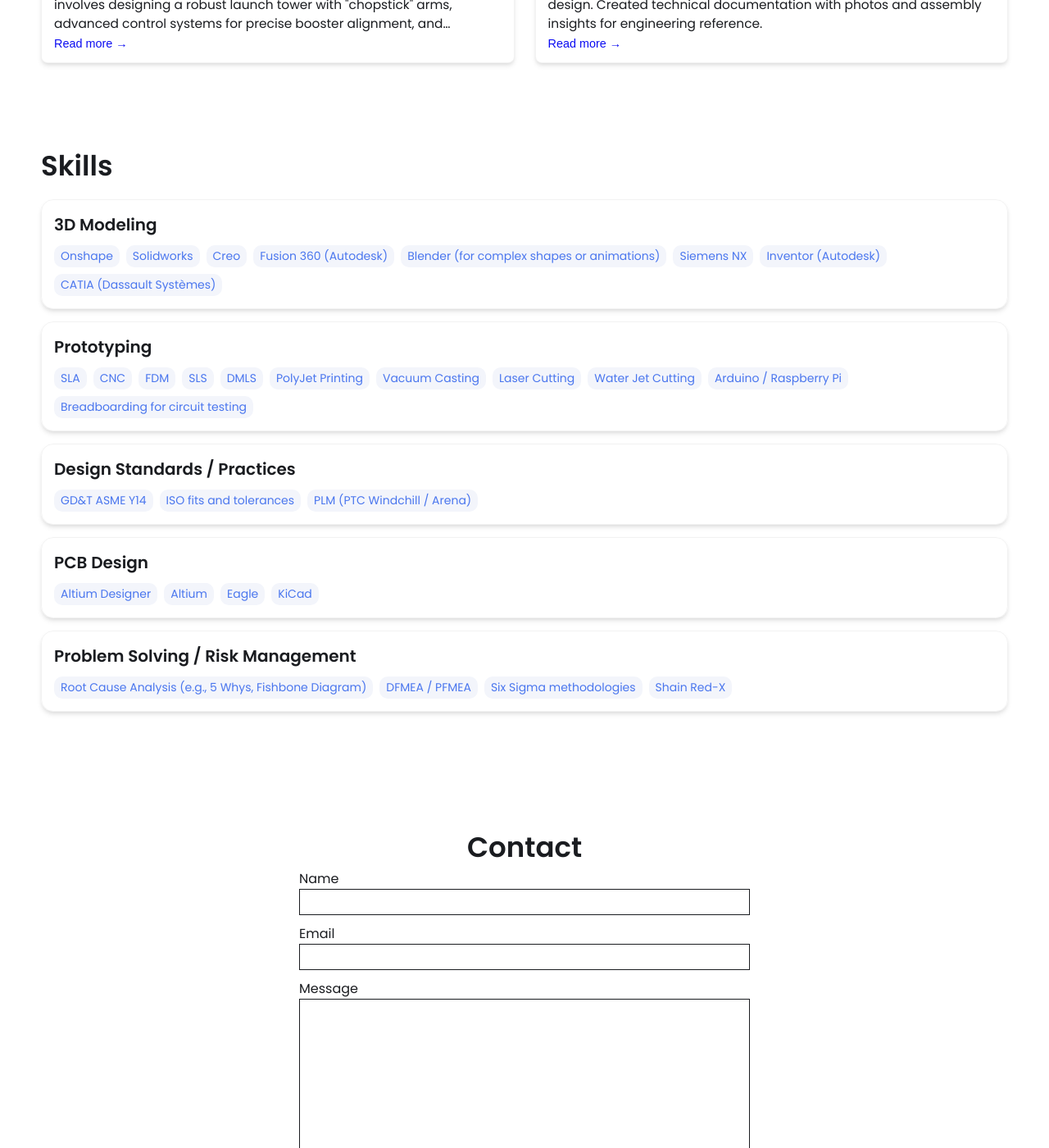
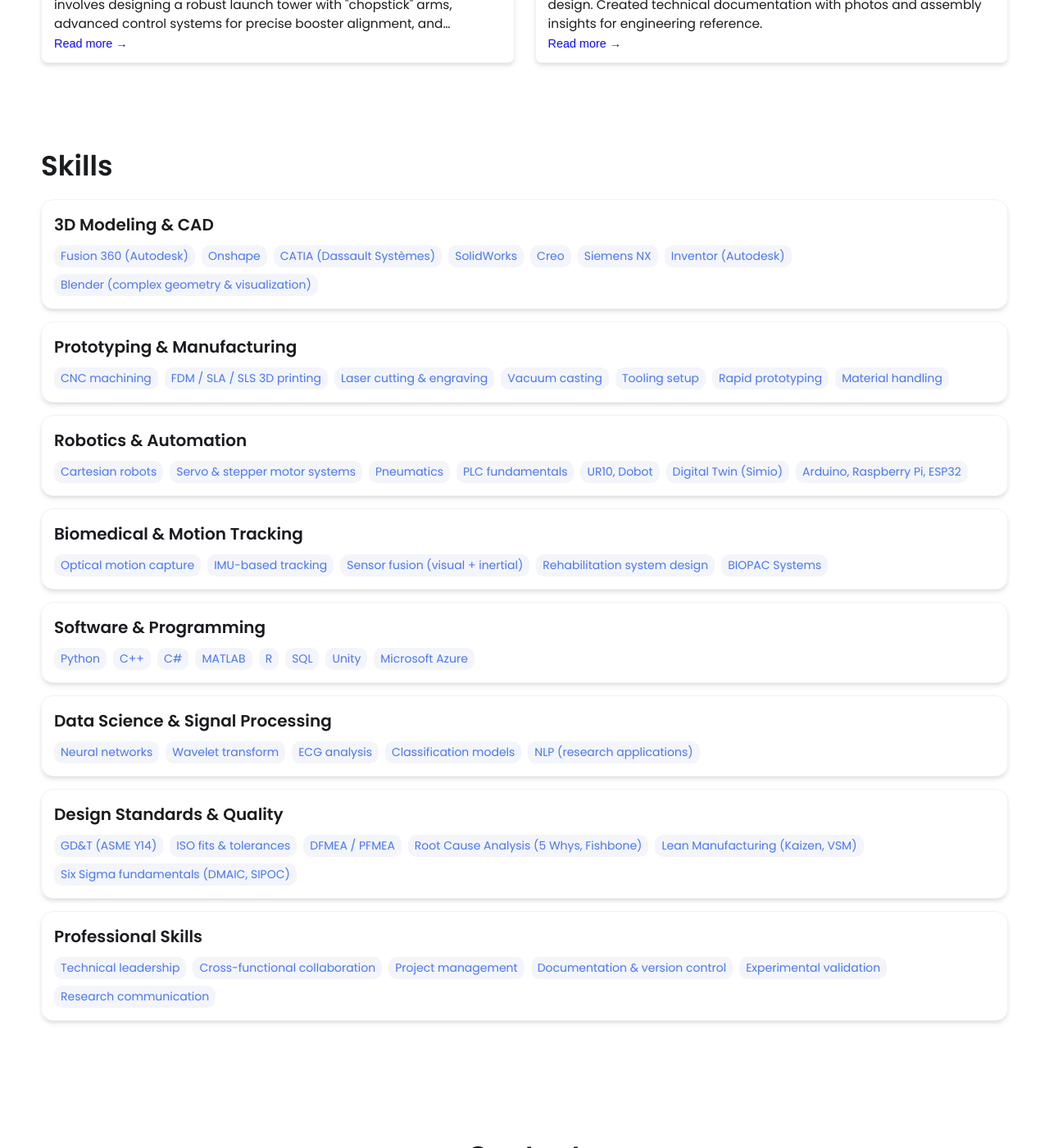
Before and after one commit to CQeynos/CQeynos.github.io, a Jekyll site: the page built from index.html, in a window 1280 px wide and 1400 px high, scrolled down 1449 px. Shown: the whole window at 82% size. Built offline with Jekyll 4.4.1, drawn with Linux system fonts in a browser that asks for light colours; some of the changed text lies outside the part shown.

Commit message:
Update _config.yml

```diff
--- a/_config.yml
+++ b/_config.yml
@@ -1,99 +1,146 @@
 # Welcome to Jekyll!
 #
-# This config file is meant for settings that affect your whole blog, values
-# which you are expected to set up once and rarely edit after that. If you find
-# yourself editing this file very often, consider using Jekyll's data files
-# feature for the data you need to update frequently.
+# Global configuration file for the portfolio site.
+# Edit infrequently; use data files for content that changes often.
 
+# =============================================================================
 # Main Page Setup
+# =============================================================================
 
-title: John Doe's Portfolio # This is what shows up in the tab of the browser
+title: Adam Guangco | Engineering Portfolio
 
+# =============================================================================
+# Hero Section
+# =============================================================================
 
+name: Adam Roscoe Guangco
+headline: Biomedical & Robotics Engineer
+subheadline: Motion tracking, rehabilitation systems, and electromechanical prototyping
+description: >-
+  Manufacturing Engineering Management graduate specializing in Biomedical
+  Engineering. Experienced in designing, prototyping, and validating motion
+  tracking systems, rehabilitation technologies, and robotics-enabled platforms
+  that integrate hardware, software, and human-centered constraints.
 
-# Hero Section
-name: John Doe
-headline: headline message
-description: >- # dont remove this line. this will ignore all new lines until the next section
-  Write an awesome intro and discuss your highlights and qualification. You can edit this
-  line in _config.yml. It will appear in your document head meta (for
-  Google search results) and in your feed.xml site description.
-
-# Place your profile image in /assets/images/profile-image/folder and edit the file name
+# Place your profile image in /assets/images/profile-image/
 profile_image: ./assets/images/profile-image/avatar.jpeg
 
+# =============================================================================
+# Resume
+# =============================================================================
 
-# Link your resume
-# You can place your resume in assets/resume/{resume.pdf or add external link such as pdf saved in google drive
-resume-url: https://drive.google.com/file/d/13Z3duVzh-gguPU5r03oJVEE6rV9rd3DS/view?usp=sharing # or /assets/resume/resume.pdf
+# You may use a local file (e.g. /assets/resume/resume.pdf) or an external link
+resume-url: https://drive.google.com/file/d/13Z3duVzh-gguPU5r03oJVEE6rV9rd3DS/view?usp=sharing
 
+# =============================================================================
+# External Links
+# =============================================================================
 
-# Set up external links - this will show up as small icons next to your name.
+external-links:
+  linkedin: adam-roscoe-guangco
+  github: leea12
+  stackoverflow:
+  medium:
+  x-twitter:
+  threads:
+  instragram:
+  youtube:
+  discord:
+  bluesky:
 
-external-links:    # input only your own url slug. The icons with missing entries will not appear.
-  linkedin: test    # https://www.linkedin.com/in/{your url slug}
-  github: leea12    # https://github.com/{your url slug}
-  stackoverflow: test      # https://stackoverflow.com/users/{your url slug}
-  medium:            # https://medium.com/@{your url slug}
-  x-twitter:   # https://x.com/{your url slug}
-  threads:            # https://threads.net/@{your url slug}
-  instragram:       # https://instagram.com/{your url slug}
-  youtube:           # https://youtube.com/@{your url slug}
-  discord:            # https://discord.com/users/{your url slug}
-  bluesky:           # https://bsky.app/profile/{your url slug}
+# =============================================================================
+# Skills Section
+# =============================================================================
 
+skills:
+  - category: 3D Modeling & CAD
+    tools:
+      - Fusion 360 (Autodesk)
+      - Onshape
+      - CATIA (Dassault Systèmes)
+      - SolidWorks
+      - Creo
+      - Siemens NX
+      - Inventor (Autodesk)
+      - Blender (complex geometry & visualization)
 
-# Skills Section - Add the list of your Skills by categories/tools. The indentation for each level needs to be precise.
-skills:
-  - category: 3D Modeling
+  - category: Prototyping & Manufacturing
     tools:
-    - Onshape
-    - Solidworks
-    - Creo
-    - Fusion 360 (Autodesk)
-    - Blender (for complex shapes or animations)
-    - Siemens NX
-    - Inventor (Autodesk)
-    - CATIA (Dassault Systèmes)
-  - category: Prototyping
+      - CNC machining
+      - FDM / SLA / SLS 3D printing
+      - Laser cutting & engraving
+      - Vacuum casting
+      - Tooling setup
+      - Rapid prototyping
+      - Material handling
+
+  - category: Robotics & Automation
     tools:
-    - SLA
-    - CNC
-    - FDM
-    - SLS
-    - DMLS
-    - PolyJet Printing
-    - Vacuum Casting
-    - Laser Cutting
-    - Water Jet Cutting
-    - Arduino / Raspberry Pi
-    - Breadboarding for circuit testing
-  - category: Design Standards / Practices
+      - Cartesian robots
+      - Servo & stepper motor systems
+      - Pneumatics
+      - PLC fundamentals
+      - UR10, Dobot
+      - Digital Twin (Simio)
+      - Arduino, Raspberry Pi, ESP32
+
+  - category: Biomedical & Motion Tracking
     tools:
-    - GD&T ASME Y14
-    - ISO fits and tolerances
-    - PLM (PTC Windchill / Arena)
-  - category: PCB Design
+      - Optical motion capture
+      - IMU-based tracking
+      - Sensor fusion (visual + inertial)
+      - Rehabilitation system design
+      - BIOPAC Systems
+
+  - category: Software & Programming
     tools:
-    - Altium Designer
-    - Altium
-    - Eagle
-    - KiCad
-  - category: Problem Solving / Risk Management
+      - Python
+      - C++
+      - C#
+      - MATLAB
+      - R
+      - SQL
+      - Unity
+      - Microsoft Azure
+
+  - category: Data Science & Signal Processing
     tools:
-    - Root Cause Analysis (e.g., 5 Whys, Fishbone Diagram)
-    - DFMEA / PFMEA
-    - Six Sigma methodologies
-    - Shain Red-X
+      - Neural networks
+      - Wavelet transform
+      - ECG analysis
+      - Classification models
+      - NLP (research applications)
 
+  - category: Design Standards & Quality
+    tools:
+      - GD&T (ASME Y14)
+      - ISO fits & tolerances
+      - DFMEA / PFMEA
+      - Root Cause Analysis (5 Whys, Fishbone)
+      - Lean Manufacturing (Kaizen, VSM)
+      - Six Sigma fundamentals (DMAIC, SIPOC)
 
-# Contact Form Setup. Setup an account and copy over the key. When someone fills out the form, it will be received in your email.
-formspree-key:   https://formspree.io/f/{8-digit key}
+  - category: Professional Skills
+    tools:
+      - Technical leadership
+      - Cross-functional collaboration
+      - Project management
+      - Documentation & version control
+      - Experimental validation
+      - Research communication
 
+# =============================================================================
+# Contact Form
+# =============================================================================
 
+formspree-key: https://formspree.io/f/{8-digit key}
 
-# Active theme (Updatethis to switch themes). Make sure to keep the indentation the samne.
-colors: # this is the basic theme
+# =============================================================================
+# Theme Configuration
+# =============================================================================
+
+# Active theme
+colors:
   text: "#1a1c20"
   border: "#ddd"
   link: "#4a76ee"
@@ -101,7 +148,7 @@ colors: # this is the basic theme
   background: "#ffffff"
   light_background: "#f3f5fb"
 
-# A few examples.
+# Theme presets
 basic theme:
   text: "#1a1c20"
   border: "#ddd"
@@ -110,7 +157,7 @@ basic theme:
   background: "#ffffff"
   light_background: "#f3f5fb"
 
-  mint theme:
+mint theme:
   text: "#2c3333"
   border: "#e0f2ef"
   link: "#40b3a2"
@@ -126,7 +173,7 @@ lemon theme:
   background: "#fffdf5"
   light_background: "#fff9e6"
 
-  pink theme:
+pink theme:
   text: "#2d2d2d"
   border: "#f8e2e2"
   link: "#ff8fa3"
@@ -134,26 +181,22 @@ lemon theme:
   background: "#fff8f8"
   light_background: "#fff5f6"
 
-
-
-
-
-
-#########################################################################################################
-# Build settings for the site. Editing the below may cause the site to malfunction.
+# =============================================================================
+# Build Settings (Do Not Edit Unless Necessary)
+# =============================================================================
 
 collections:
   projects:
     output: true
     permalink: /projects/:path/
 
-
 markdown: kramdown
 highlighter: rouge
+
 kramdown:
   syntax_highlighter: rouge
   syntax_highlighter_opts:
-    css_class: 'highlight'
+    css_class: "highlight"
     span:
       line_numbers: false
     block:
@@ -166,24 +209,3 @@ plugins:
 
 include:
   - _projects
-
-
-# Exclude from processing.
-# The following items will not be processed, by default.
-# Any item listed under the `exclude:` key here will be automatically added to
-# the internal "default list".
-#
-# Excluded items can be processed by explicitly listing the directories or
-# their entries' file path in the `include:` list.
-#
-# exclude:
-#   - .sass-cache/
-#   - .jekyll-cache/
-#   - gemfiles/
-#   - Gemfile
-#   - Gemfile.lock
-#   - node_modules/
-#   - vendor/bundle/
-#   - vendor/cache/
-#   - vendor/gems/
-#   - vendor/ruby/
```
